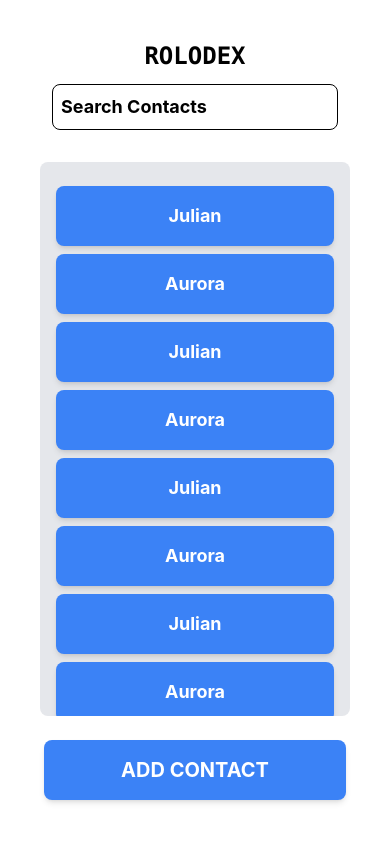
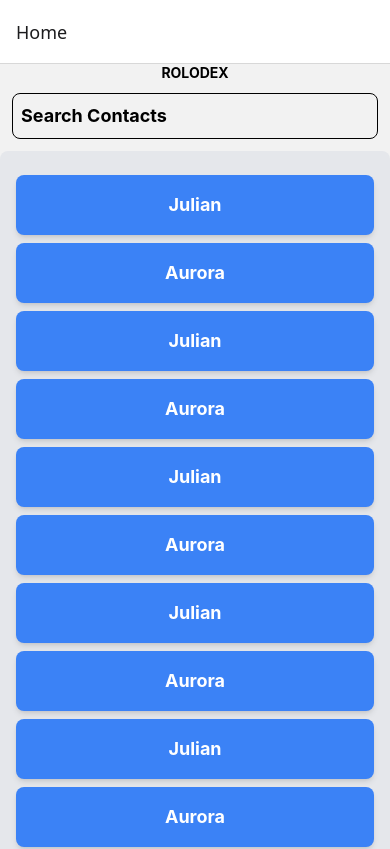
Before and after one commit to julianxrenner/Renn-Deck-Rolodex, a React Native app in the folder RennDeck/: screen / in a window 390 px wide. Shown: the top 849 px of the page. Built offline with nearby package versions, Linux system fonts and the light colour scheme.

Commit message:
got some kind of navigation feature enabled, just need to make it work later

```diff
--- a/RennDeck/App.jsx
+++ b/RennDeck/App.jsx
@@ -1,56 +1,20 @@
-import { StatusBar } from "expo-status-bar";
-import {
-  StyleSheet,
-  Text,
-  View,
-  TextInput,
-  KeyboardAvoidingView,
-  Platform,
-} from "react-native";
-import { SafeAreaProvider, SafeAreaView } from "react-native-safe-area-context";
-import React from "react";
-import SearchFilter from "./components/SearchFilter";
-import ContactList from "./components/ContactList";
-import AddContact from "./components/AddContact";
-import "./global.css";
+import * as React from 'react';
+import {createStaticNavigation} from '@react-navigation/native';
+import {createNativeStackNavigator} from '@react-navigation/native-stack';
+import MainScreen from './screens/MainScreen';
+import AddContactScreen from './screens/AddContactScreen';
+
+
+const RootStack = createNativeStackNavigator({
+  initialRouteName: 'Home',
+  screens: {
+    Home: MainScreen,
+    Add: AddContactScreen,
+  },
+});
+
+const Navigation = createStaticNavigation(RootStack);
 
 export default function App() {
-  const [contacts, setContacts] = React.useState([]);
-  const [search, setSearch] = React.useState("");
-
-  const contactList = [
-    { name: "Julian", number: "123", id: "1" },
-    { name: "Aurora", number: "456", id: "2" },
-    { name: "Julian", number: "123", id: "3" },
-    { name: "Aurora", number: "456", id: "4" },
-    { name: "Julian", number: "123", id: "5" },
-    { name: "Aurora", number: "456", id: "6" },
-    { name: "Julian", number: "123", id: "7" },
-    { name: "Aurora", number: "456", id: "8" },
-    { name: "Julian", number: "123", id: "9" },
-    { name: "Aurora", number: "456", id: "10" },
-  ];
-
-  React.useEffect(() => {
-    setContacts(contactList);
-  }, []);
-
-  const filteredContacts = contacts.filter((person) =>
-    person.name.toLowerCase().includes(search.toLowerCase())
-  );
-
-  return (
-    <SafeAreaProvider>
-      <SafeAreaView className="flex-1 m-10">
-        <Text className="text-2xl font-bold text-center font-mono">
-          ROLODEX
-        </Text>
-        <SearchFilter search={search} setSearch={setSearch} />
-        {/* Add some kind of React Navigation library next so we can add contacts to our contact list */}
-        <ContactList contacts={filteredContacts} />
-        <AddContact />
-        <StatusBar style="auto" />
-      </SafeAreaView>
-    </SafeAreaProvider>
-  );
+  return <Navigation />;
 }
--- a/RennDeck/components/ContactList.jsx
+++ b/RennDeck/components/ContactList.jsx
@@ -22,7 +22,7 @@ const ContactList = (props) => {
     </TouchableOpacity>
   ));
   return (
-    <ScrollView className="my-5 bg-gray-200 rounded-lg">
+    <ScrollView className=" bg-gray-200 rounded-lg">
       <View className="my-5">{contactButtons}</View>
     </ScrollView>
   );
--- /dev/null
+++ b/RennDeck/screens/AddContactScreen.js
@@ -0,0 +1,9 @@
+import React from 'react'
+
+const AddContactScreen = () => {
+  return (
+    <div>AddContactScreen</div>
+  )
+}
+
+export default AddContactScreen
--- /dev/null
+++ b/RennDeck/screens/MainScreen.js
@@ -0,0 +1,64 @@
+import { StatusBar } from "expo-status-bar";
+import {
+  StyleSheet,
+  Text,
+  View,
+  TextInput,
+  KeyboardAvoidingView,
+  Platform,
+} from "react-native";
+import { SafeAreaProvider, SafeAreaView } from "react-native-safe-area-context";
+import React from "react";
+import SearchFilter from "../components/SearchFilter";
+import ContactList from "../components/ContactList";
+import AddContact from "../components/AddContact";
+import "../global.css";
+
+export default function MainScreen() {
+  const [contacts, setContacts] = React.useState([]);
+  const [search, setSearch] = React.useState("");
+
+  const contactList = [
+    { name: "Julian", number: "123", id: "1" },
+    { name: "Aurora", number: "456", id: "2" },
+    { name: "Julian", number: "123", id: "3" },
+    { name: "Aurora", number: "456", id: "4" },
+    { name: "Julian", number: "123", id: "5" },
+    { name: "Aurora", number: "456", id: "6" },
+    { name: "Julian", number: "123", id: "7" },
+    { name: "Aurora", number: "456", id: "8" },
+    { name: "Julian", number: "123", id: "9" },
+    { name: "Aurora", number: "456", id: "10" },
+    { name: "Aurora", number: "456", id: "20" },
+    { name: "Julian", number: "123", id: "30" },
+    { name: "Aurora", number: "456", id: "40" },
+    { name: "Julian", number: "123", id: "50" },
+    { name: "Aurora", number: "456", id: "60" },
+    { name: "Julian", number: "123", id: "70" },
+    { name: "Aurora", number: "456", id: "80" },
+    { name: "Julian", number: "123", id: "90" },
+    { name: "Aurora", number: "456", id: "100" },
+  ];
+
+  React.useEffect(() => {
+    setContacts(contactList);
+  }, []);
+
+  const filteredContacts = contacts.filter((person) =>
+    person.name.toLowerCase().includes(search.toLowerCase())
+  );
+
+  return (
+    <SafeAreaProvider>
+      <SafeAreaView className="flex-1 m-10">
+        <Text className="text-2xl font-bold text-center font-mono">
+          ROLODEX
+        </Text>
+        <SearchFilter search={search} setSearch={setSearch} />
+        <ContactList contacts={filteredContacts} />
+        <AddContact className='p-4'/>
+        <StatusBar style="auto" />
+      </SafeAreaView>
+    </SafeAreaProvider>
+  );
+}
```
